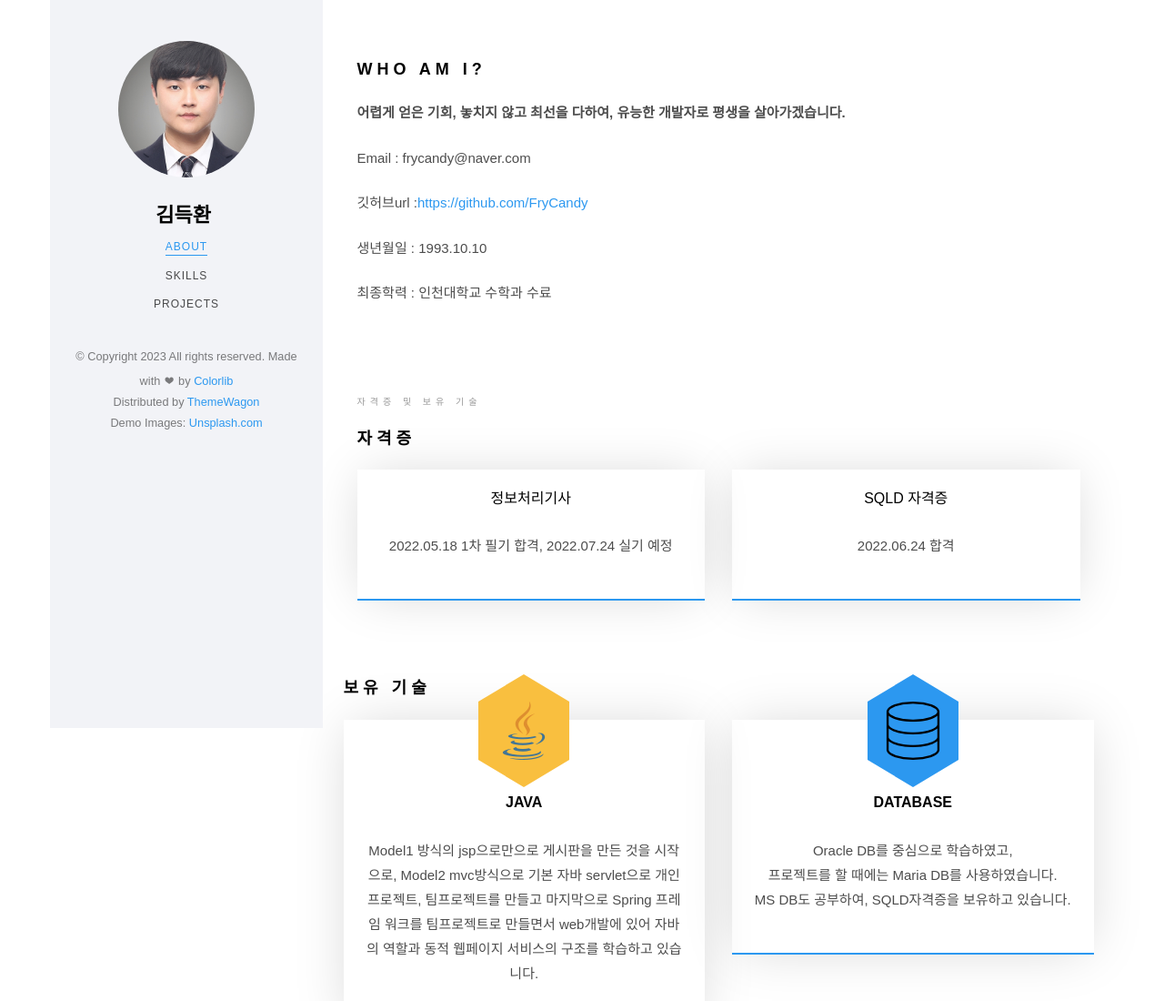
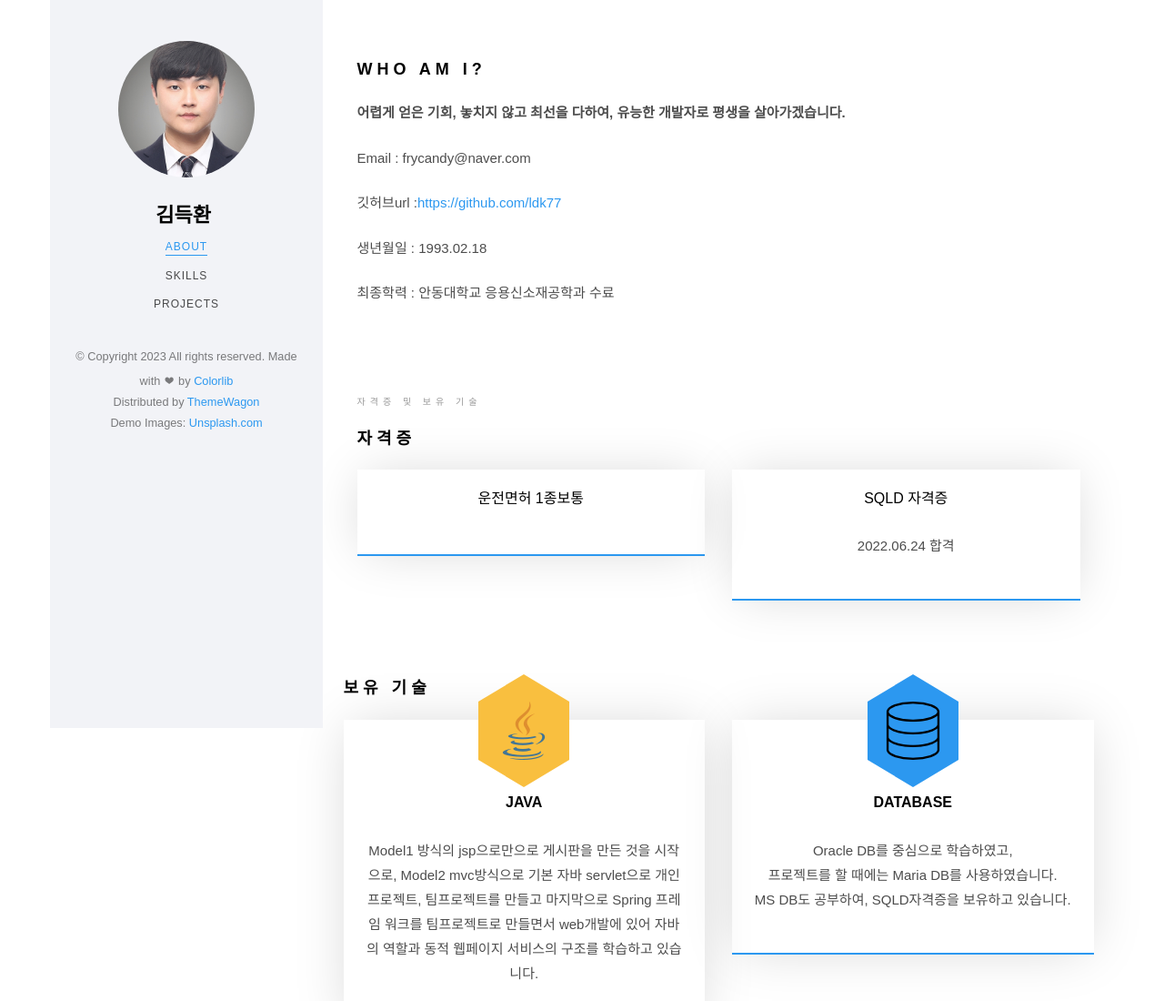
Before and after one commit to ldk77/ldk77.github.io, a plain HTML site: page index.html in a window 1280 px wide. Shown: the top 1100 px of the page at 91% size. Drawn offline with Linux system fonts and the light colour scheme; files whose address does not match are found by name; a web font is replaced by a local one.

Commit message:
수정중

```diff
--- a/index.html
+++ b/index.html
@@ -79,9 +79,9 @@
 										<p><strong>어렵게 얻은 기회, 놓치지 않고 최선을 다하여, 유능한 개발자로 평생을 살아가겠습니다.</strong></p>
 
 										<p> Email : frycandy@naver.com </p>
-										<p> 깃허브url :<a href="https://github.com/FryCandy">https://github.com/FryCandy</a></p>
-										<p> 생년월일 : 1993.10.10</p>
-										<p> 최종학력 : 인천대학교 수학과 수료</p>
+										<p> 깃허브url :<a href="https://github.com/ldk77">https://github.com/ldk77</a></p>
+										<p> 생년월일 : 1993.02.18</p>
+										<p> 최종학력 : 안동대학교 응용신소재공학과 수료</p>
 									</div>
 								</div>
 							</div>
@@ -100,8 +100,8 @@
 					<div class="row row-pt-md">
 						<div class="col-md-6 text-center animate-box">
 							<div class="services">
-								<h3>정보처리기사</h3>
-								<p>2022.05.18 1차 필기 합격, 2022.07.24 실기 예정</p>
+								<h3>운전면허 1종보통</h3>
+								<p></p>
 						</div>
 						</div>
 						<div class="col-md-6 text-center animate-box">
```
Also changed, not shown: 1 other file.
